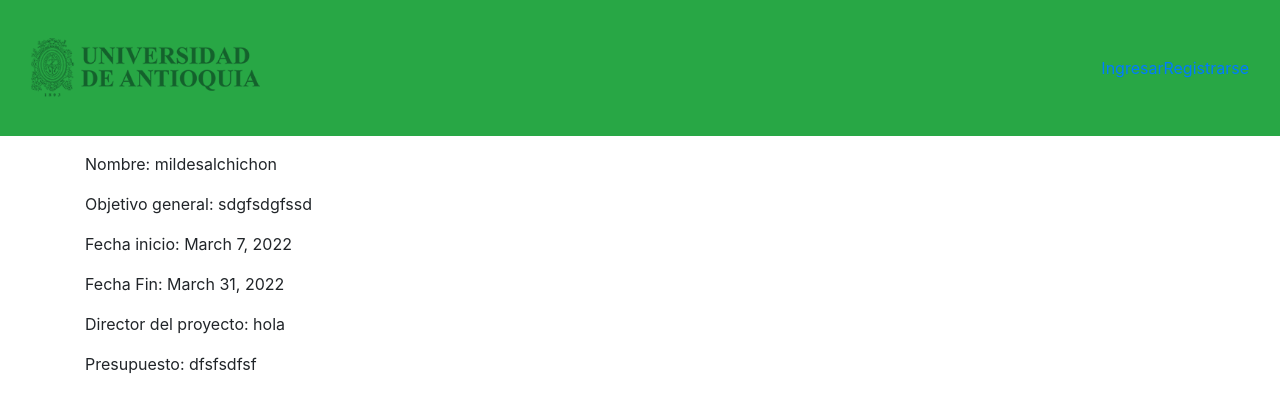
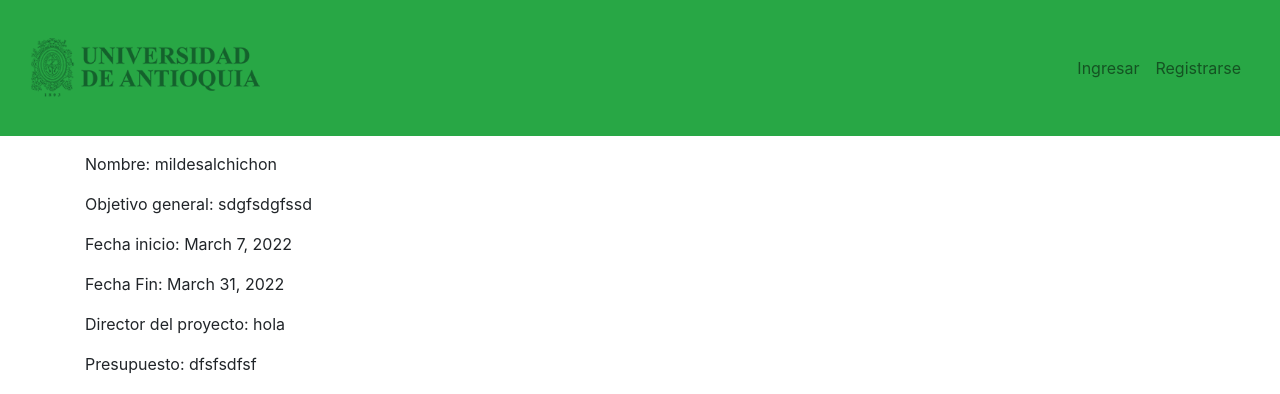
Before and after one commit to Robinhenao/GestionProyecto, a Django app: page /manage_project/admin_project/1 in a window 1280 px wide. Shown: the top 394 px of the page. Run offline with Django 4.2, Linux system fonts and the light colour scheme; data comes from the database, SQL or seed files in the repository; data that the repository does not hold is empty; some libraries are stand-ins or nearby versions.

Commit message:
fix nav item

```diff
--- a/Templates/index.html
+++ b/Templates/index.html
@@ -5,6 +5,8 @@
     <meta charset="utf-8">
 
     <title>{% block title %}{% endblock %}</title>
+
+
 
     {% load bootstrap4 %}
     {% bootstrap_css %}
@@ -36,11 +38,19 @@
                 </ul>
                 <ul class="nav navbar-nav navbar-right">
                     {% if user.is_authenticated %}
-                        <a class="nav-item nav-link" href="">hola {{ user.username }}</a>
-                        <li><a href="{% url 'logout' %}"><span class="glyphicon glyphicon-log-out"></span>Cerrar sesion</a></li>
+                        <li>
+                            <a class="nav-item nav-link" href="">hola {{ user.username }}</a>
+                        </li>
+                        <li>
+                            <a class="nav-item nav-link" href="{% url 'logout' %}">Cerrar sesion</a>
+                        </li>
                     {% else %}
-                        <li><a href="{% url 'login' %}"><span class="glyphicon glyphicon-log-in"></span>Ingresar</a></li>
-                        <li><a href="{% url 'registro' %}"><span class="glyphicon glyphicon-user"></span> Registrarse</a></li>
+                        <li>
+                            <a class="nav-item nav-link" href="{% url 'login' %}"></span>Ingresar</a>
+                        </li>
+                        <li>
+                            <a class="nav-item nav-link" href="{% url 'registro' %}"></span> Registrarse</a>
+                        </li>
                     {% endif %}
                 </ul>
             </div>
```
